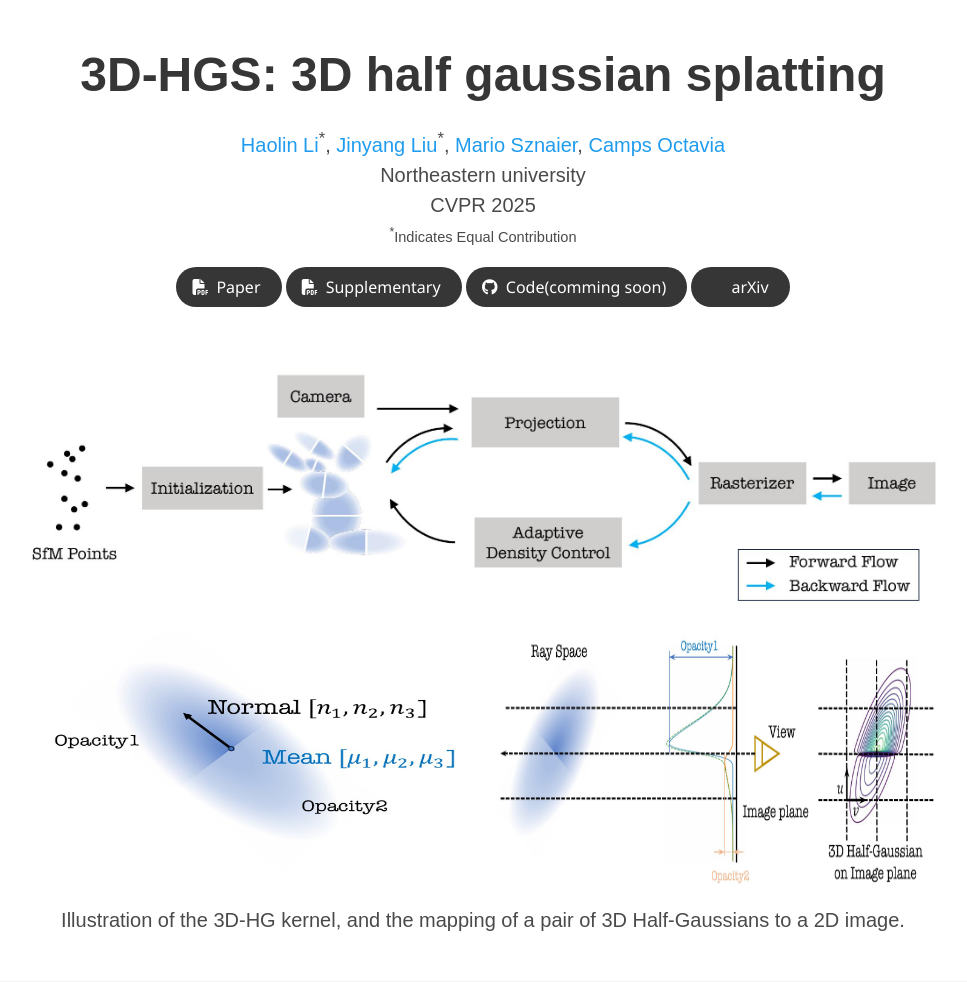
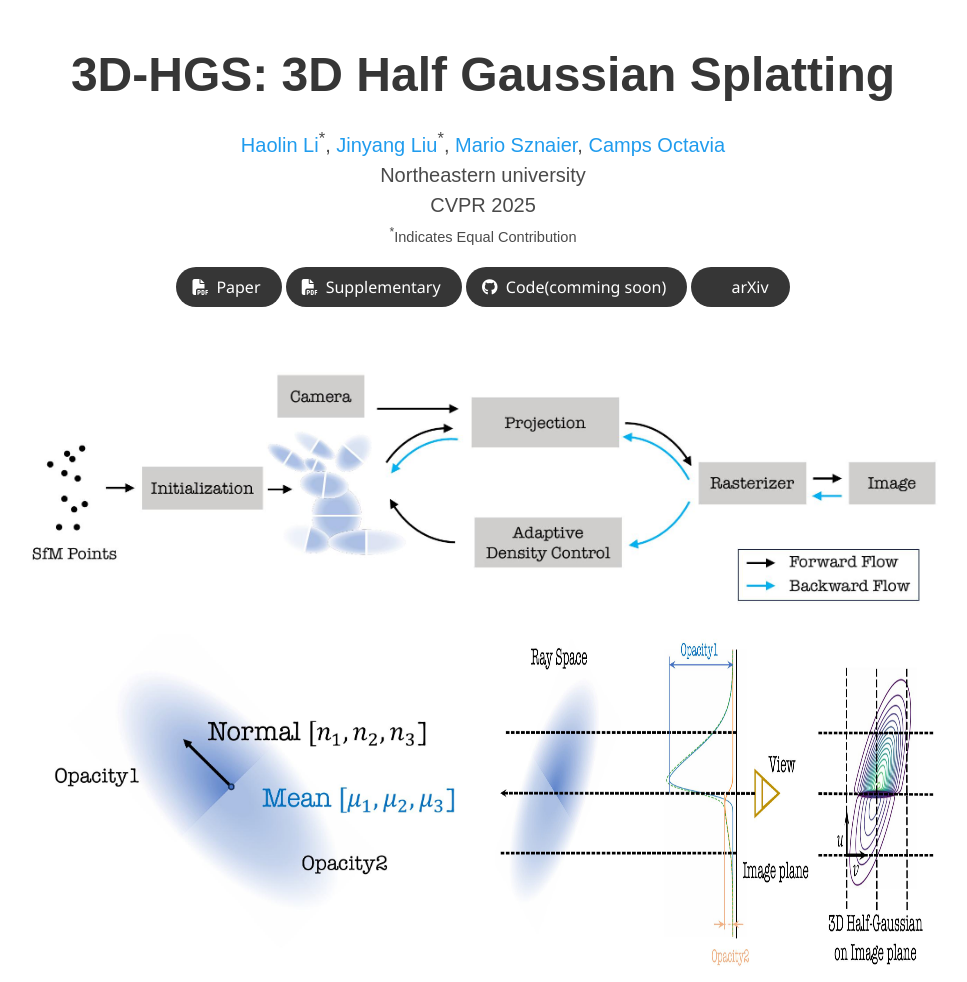
Before and after one commit to lihaolin88/CVPR-2025-3DHGS-webpage, a plain HTML site: page index.html in a window 1280 px wide. Shown: the top 982 px of the page, without its empty margins (157-1124 px from the left). Drawn offline with nearby package versions, Linux system fonts and the light colour scheme; some icons are missing; a web font is replaced by a local one.

Commit message:
Update index.html

```diff
--- a/index.html
+++ b/index.html
@@ -258,7 +258,7 @@
       <div class="container is-max-desktop">
         <div class="columns is-centered">
           <div class="column has-text-centered">
-            <h1 class="title is-1 publication-title">3D-HGS: 3D half gaussian splatting</h1>
+            <h1 class="title is-1 publication-title">3D-HGS: 3D Half Gaussian Splatting</h1>
             <div class="is-size-5 publication-authors">
               <!-- Paper authors -->
               <span class="author-block">
@@ -344,12 +344,12 @@
       <!-- 第二张和第三张图片，并排放置 -->
       <div class="columns is-multiline is-centered mt-4">
         <div class="column is-half">
-          <figure class="image is-16by9">
+          <figure class="image is-4by3">
             <img src="HG_shape.jpg" alt="Second Image">
           </figure>
         </div>
         <div class="column is-half">
-          <figure class="image is-16by9">
+          <figure class="image is-4by3">
             <img src="HG_map.jpg" alt="Third Image">
           </figure>
         </div>
```
